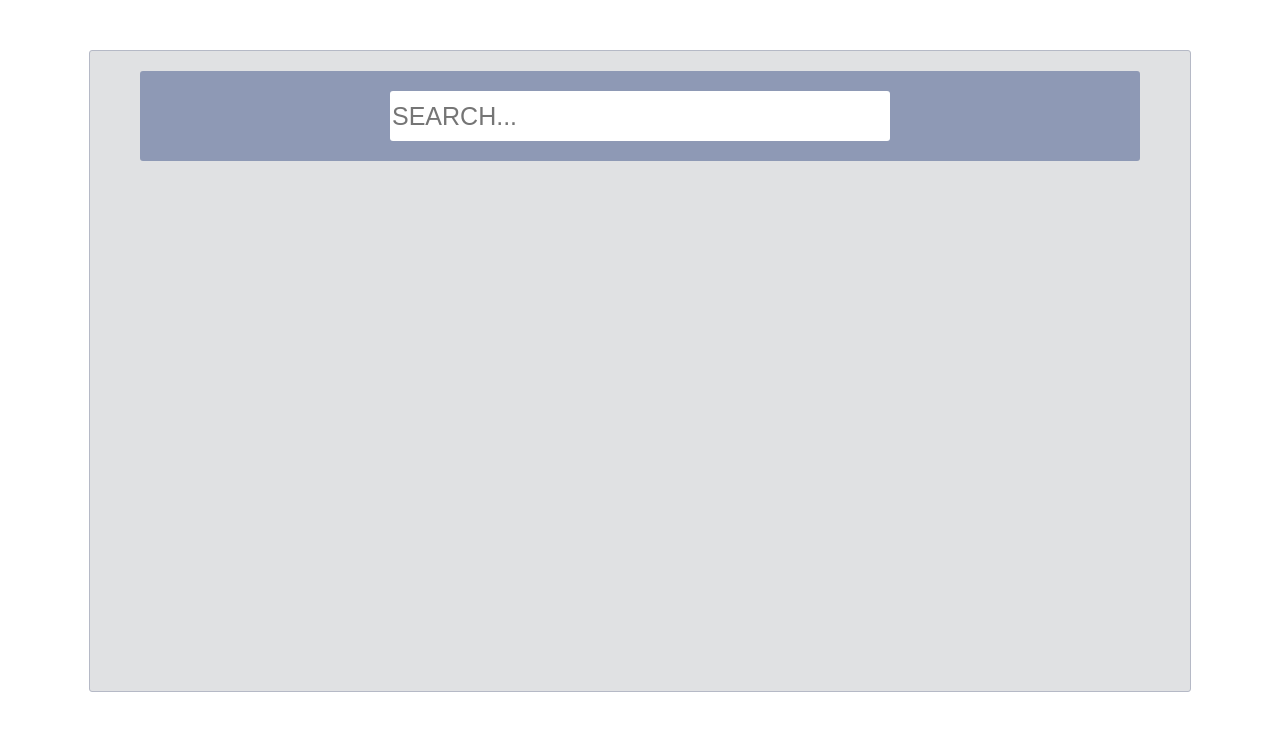
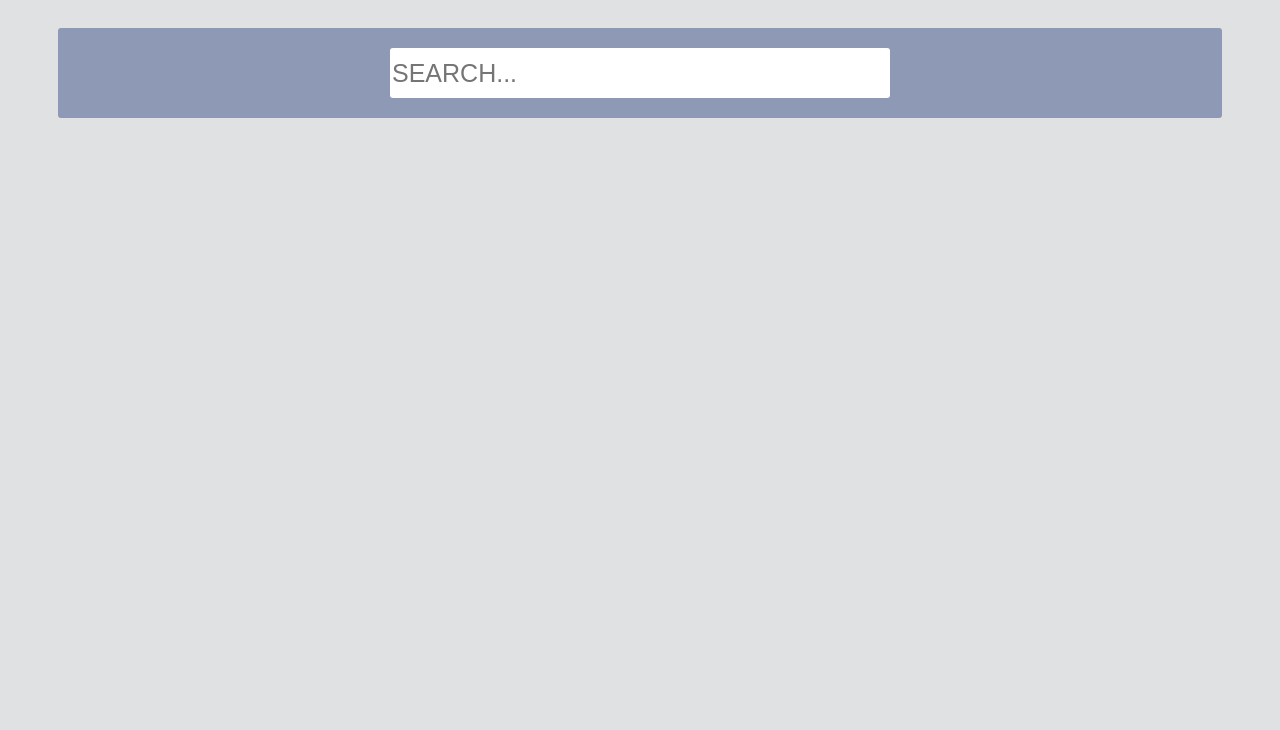
Before and after one commit to Evan-Leee/homework-js, a website: page index.html in a window 1280 px wide. Drawn offline with Linux system fonts and the light colour scheme.

Commit message:
css : add the body style and change the section style

```diff
--- a/css/main.css
+++ b/css/main.css
@@ -1,12 +1,9 @@
+body{
+    background: #E0E1E3;
+}
 
 section {
-    max-width: 1000px;
-    min-height: 600px;
-    background: #E0E1E3;
-    margin: 50px auto;
     text-align: center;
-    border: 1px solid #B5B9C6;
-    border-radius: 3px;
     padding: 20px 50px;
     font-family: sans-serif;
 }
```
